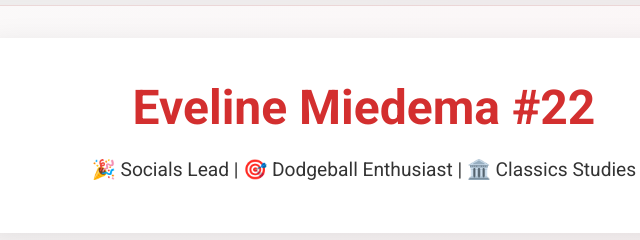
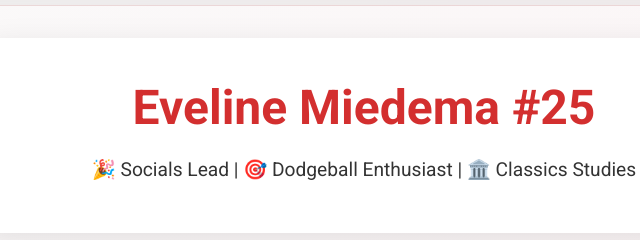
Before and after one commit to FrancescoCavina02/DCA-website, a plain HTML site: page eveline.html in a window 1280 px wide. Shown: the part 127-367 px from the top of the page, 276-916 px from the left. Drawn offline with Linux system fonts and the light colour scheme.

Commit message:
Your commit message

```diff
--- a/eveline.html
+++ b/eveline.html
@@ -1056,7 +1056,7 @@
   <main>
     <!-- Profile Header -->
     <div class="profile-header">
-      <h1>Eveline Miedema #22</h1>
+      <h1>Eveline Miedema #25</h1>
       <p class="subtitle">🎉 Socials Lead | 🎯 Dodgeball Enthusiast | 🏛️ Classics Studies</p>
     </div>
 
```
